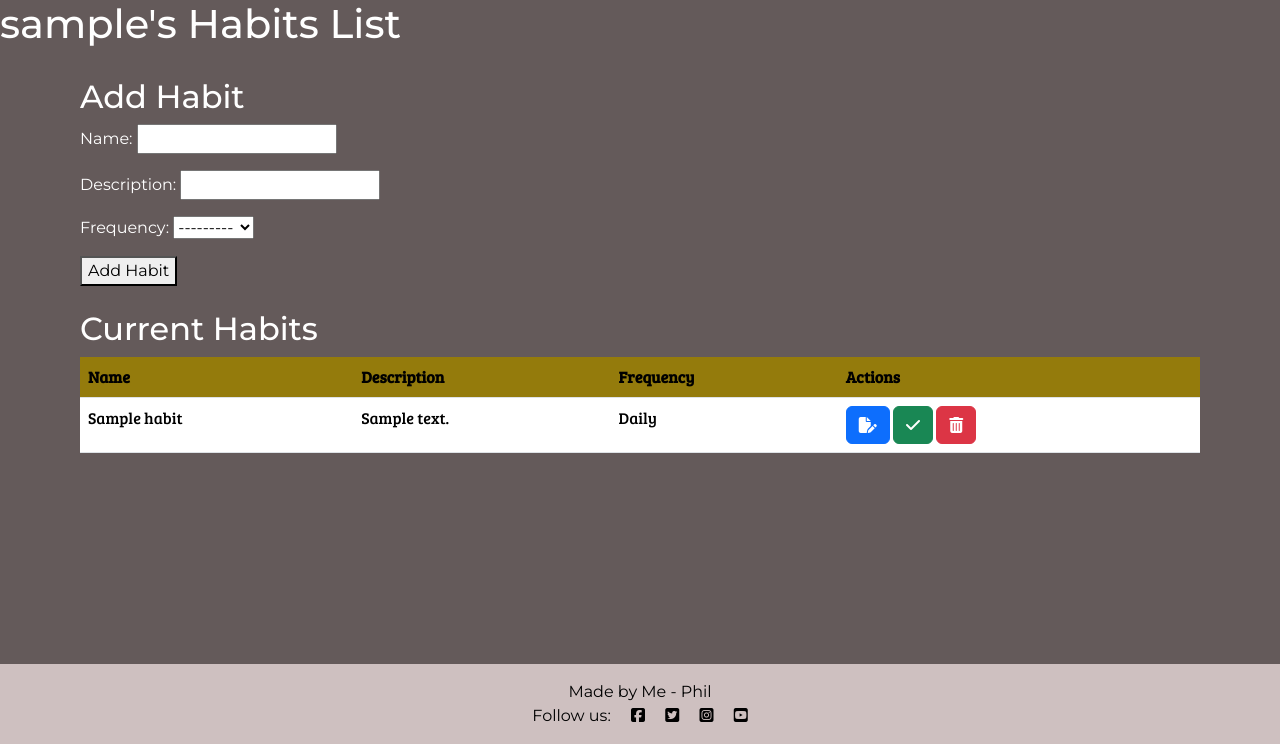
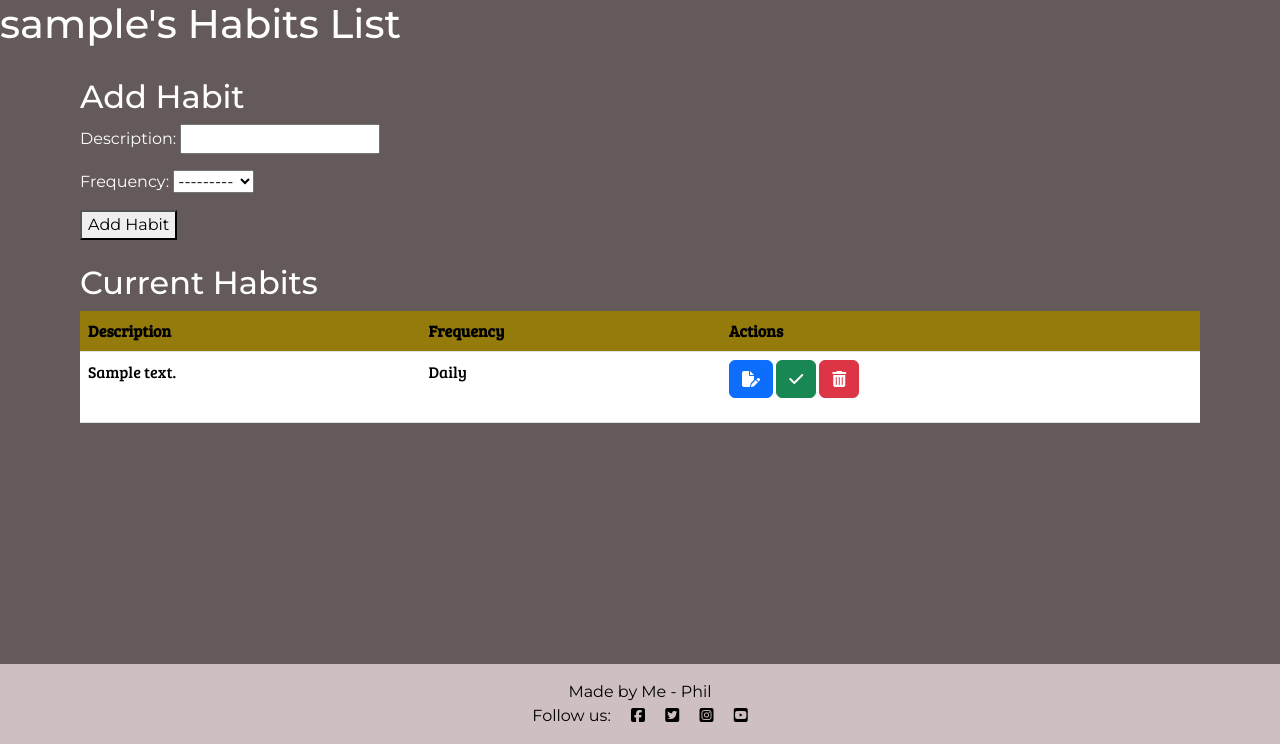
Before and after one commit to PeaJaySee/habit_forma_work, a Django app: page / in a window 1280 px wide. Shown: the part 56-800 px from the top of the page. Run offline with Django 5.2, Linux system fonts and the light colour scheme; a user stored in the database is signed in; tables that the repository leaves empty hold one stand-in row (values such as "Sample post"); some libraries are stand-ins or nearby versions.

Commit message:
further CSS styling, alteration to habit input form

```diff
--- a/static/css/style.css
+++ b/static/css/style.css
@@ -63,13 +63,14 @@ main table {
 /* HABIT TABLE */
 
 #habtable {
-    max-height: 175px;
+    max-height: 300px;
     overflow-y: auto;
 
 }
 
 #habtable table {
     width: 100%;
+    height:100%;
     border-collapse: collapse;
 }
 
--- a/tracker/forms.py
+++ b/tracker/forms.py
@@ -2,11 +2,14 @@ from django import forms
 from .models import Habit
 
 class HabitForm(forms.ModelForm):
+    description = forms.CharField(widget=forms.TextInput(attrs={'required': True}), required=True)
+
     class Meta:
         model = Habit
-        fields = ['name', 'description', 'frequency']
-        widgets = {'description': forms.TextInput(attrs={'required': False}),
-                   }
+        fields = ['description', 'frequency']
+        widgets = {
+            'description': forms.TextInput(attrs={'required': True}),
+        }
 
 class HabitCompleteForm(forms.ModelForm):
     class Meta:
--- a/tracker/models.py
+++ b/tracker/models.py
@@ -3,8 +3,8 @@ from django.contrib.auth.models import User
 from datetime import date
 
 class Habit(models.Model):
-    name = models.CharField(max_length=100)
-    description = models.CharField(max_length=200, blank=True, null=True)
+    name = models.CharField(max_length=100, blank=True, null=True, default="None")
+    description = models.CharField(max_length=100, default="enter description here")
     frequency = models.CharField(max_length=20, choices=[('Daily', 'Daily'), ('Weekly', 'Weekly')])
     user = models.ForeignKey(User, on_delete=models.CASCADE)
     is_complete = models.BooleanField(default=False)
--- a/tracker/templates/tracker/habit_list.html
+++ b/tracker/templates/tracker/habit_list.html
@@ -31,7 +31,7 @@
     <table class="table">
         <thead>
             <tr>
-                <th>Name</th>
+               <!-- <th>Name</th> -->
                 <th>Description</th>
                 <th>Frequency</th>
                 <th>Actions</th>
@@ -40,7 +40,7 @@
         <tbody>
             {% for habit in habit_list %}
             <tr>
-                <td>{{ habit.name }}</td>
+               <!-- <td>{{ habit.name }}</td> -->
                 <td>{{ habit.description }}</td>
                 <td>{{ habit.frequency }}</td>
                 <td>
```
Also changed, not shown: tracker/migrations/0006_alter_habit_description_alter_habit_name.py (added), tracker/migrations/0007_alter_habit_description.py (added), tracker/migrations/0008_alter_habit_description.py (added), 1 other file.
